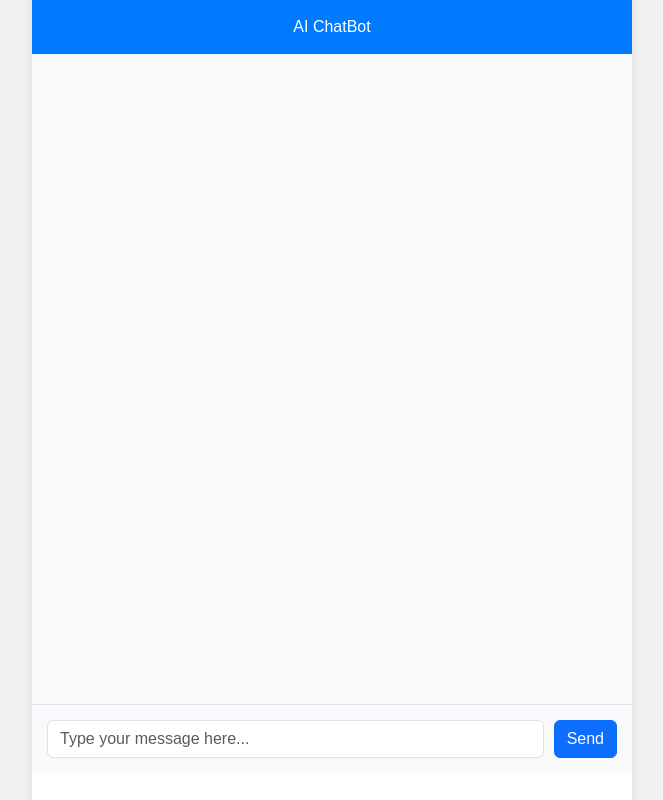
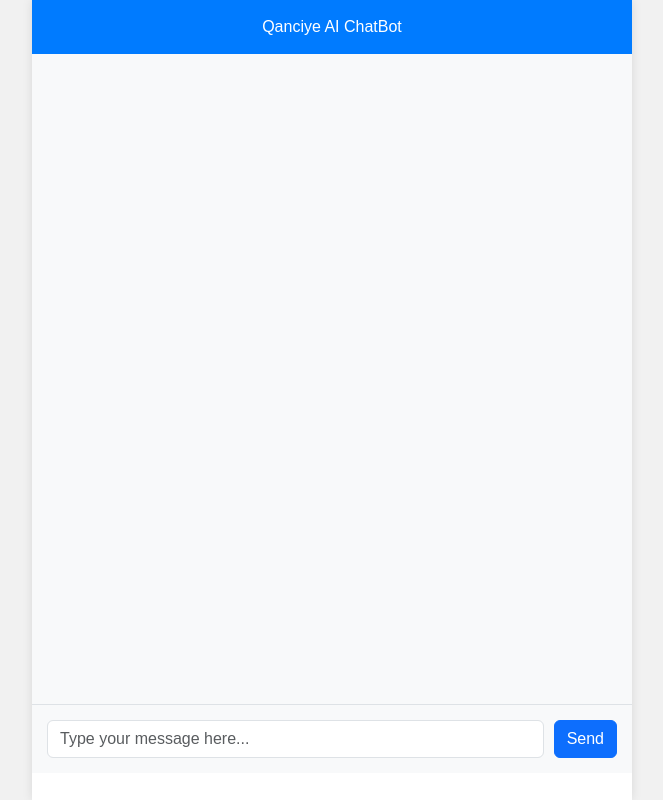
Before and after one commit to nuurosman/AI_Chatbot, a Flask app: page / in a window 1280 px wide. Shown: the whole page, without its empty margins (308-971 px from the left). Run offline with Flask 3, Linux system fonts and the light colour scheme; some libraries are stand-ins or nearby versions.

Commit message:
Added Qanciye AI Chatbot

```diff
--- a/templates/index.html
+++ b/templates/index.html
@@ -10,8 +10,9 @@
     </head>
     <body>
         <div class="chat">
+
             <div class="chat-header">
-                AI ChatBot
+               Qanciye AI ChatBot
             </div>
             <div class="chat-body" id="chat-body">
             </div>
```
